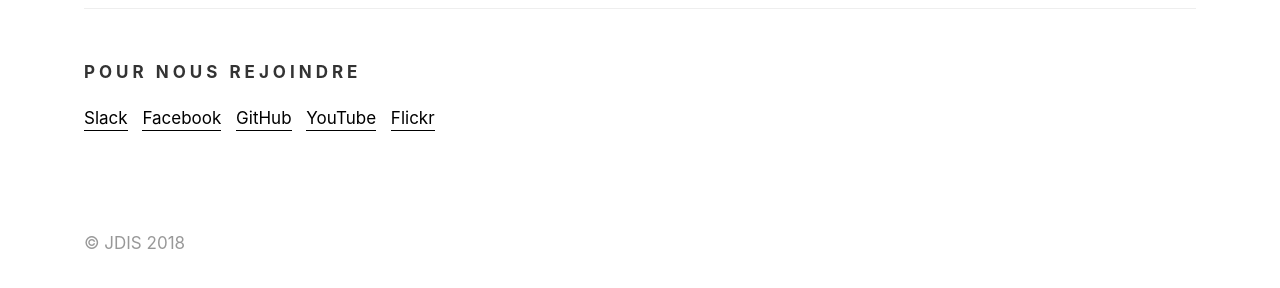
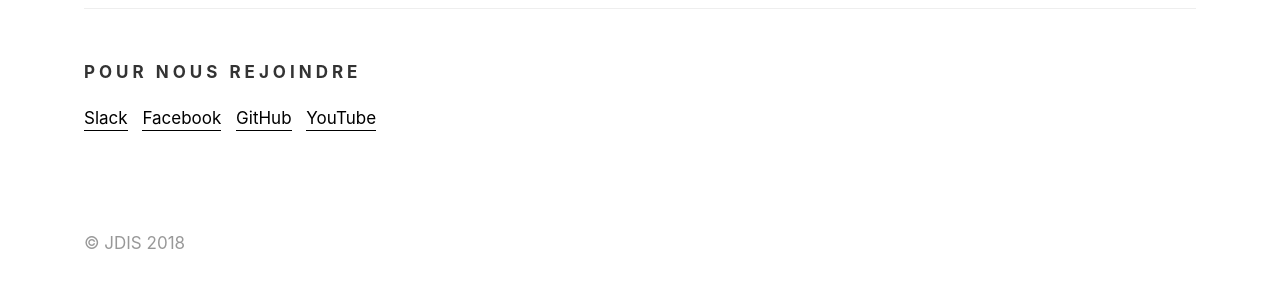
Before and after one commit to JDIS/Website, a Jekyll site: the page built from _pages/index.html, in a window 1280 px wide and 900 px high, scrolled down 2155 px. Shown: the part 586-874 px from the top of the window. Built offline with Jekyll 4.4.1, drawn with Linux system fonts in a browser that asks for light colours; some web fonts are replaced.

Commit message:
Retrait de flickr dans les contacts en bas (#3)

```diff
--- a/_data/contact.json
+++ b/_data/contact.json
@@ -20,10 +20,6 @@
     {
       "label": "YouTube",
       "url": "https://www.youtube.com/channel/UCtvgOm5GYpuuEL6pXoEoylg"
-    },
-    {
-      "label": "Flickr",
-      "url": "https://www.flickr.com/photos/138571979@N05"
     }
   ]
 }
```
